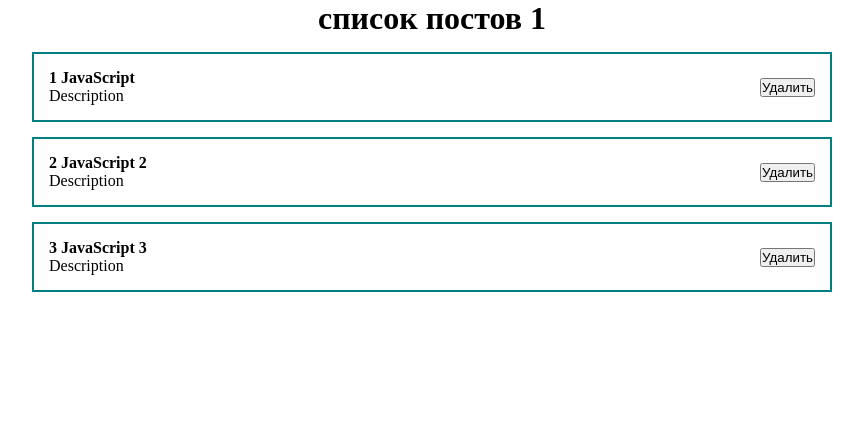
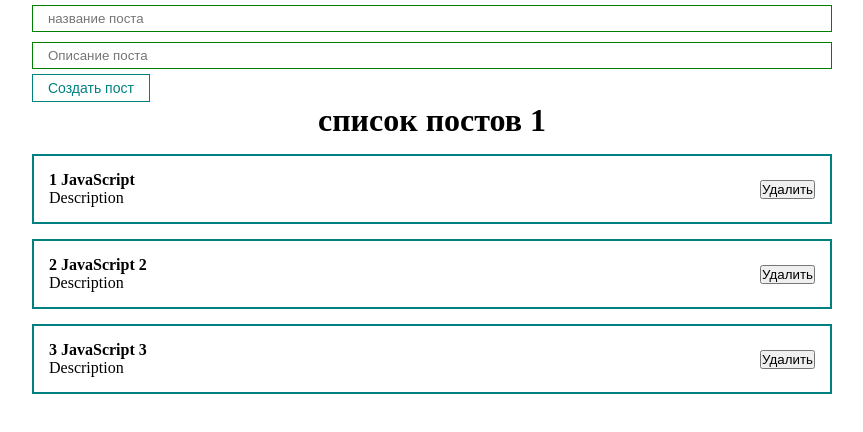
Before and after one commit to EvadS/se-react-learning, a React (Create React App) app in the folder hello-form/: page / in a window 1280 px wide. Shown: the top 432 px of the page, without its empty margins (208-1071 px from the left). Built offline with nearby package versions, Linux system fonts and the light colour scheme.

Commit message:
Managed and not managed component

```diff
--- a/hello-form/src/App.js
+++ b/hello-form/src/App.js
@@ -1,7 +1,9 @@
 import './styles/App.css';
 import '../src/styles/App.css'
-import {useState} from "react";
+import {useRef, useState} from "react";
 import PostList from "./components/PostList";
+import MyButton from "./components/UI/button/MyButton";
+import MyInput from "./components/UI/input/MyInput";
 
 function App() {
 
@@ -11,9 +13,39 @@
         {id: 3, title: 'JavaScript 3', body: 'Description'}
     ]);
 
+    const [title, setTitle] = useState('')
+    const bodyInputRef= useRef();
+
+    const addNewPost = (e) => {
+        e.preventDefault();
+        console.log(title);
+        console.log(bodyInputRef.current.value);
+    }
+
     return (
         <div>
-           <PostList posts={posts} title="список постов 1"/>
+            <form>
+                {/*упраляемый*/}
+                <MyInput
+                    value={title}
+                    type="text"
+                    placeholder="название поста"
+                    onChange={e => setTitle(e.target.value)}
+                />
+                {/*<input*/}
+                {/*    ref={bodyInputRef}*/}
+                {/*type="text"*/}
+                {/*/>*/}
+                {/* неуправляемый/неконтроллируемый*/}
+                <MyInput
+                    type="text"
+                    ref={bodyInputRef}
+                    placeholder="Описание поста"/>
+
+                <MyButton onClick={addNewPost}>Создать пост</MyButton>
+            </form>
+
+            <PostList posts={posts} title="список постов 1"/>
         </div>
     );
 }
--- a/hello-form/src/components/PostItem.jsx
+++ b/hello-form/src/components/PostItem.jsx
@@ -1,9 +1,7 @@
 import React from 'react';
 
 const PostItem = (props) => {
-    console.log(props);
-
-    return (
+      return (
         <div className="App">
             <div className="post">
                 <div className="post__content">
--- /dev/null
+++ b/hello-form/src/components/UI/button/MyButton.jsx
@@ -0,0 +1,13 @@
+import React from 'react';
+import classes from './Mybutton.module.css'
+
+
+const MyButton = ({children,...props}) => {
+    return (
+        <button {...props}  className={classes.myBtn}>
+            {children}
+        </button>
+    );
+};
+
+export default MyButton;
--- /dev/null
+++ b/hello-form/src/components/UI/button/Mybutton.module.css
@@ -0,0 +1,8 @@
+.myBtn{
+    padding: 5px 15px;
+    color: teal;
+    font-size: 14px;
+    background: transparent;
+    border: 1px solid teal;
+    cursor: pointer;
+}
--- /dev/null
+++ b/hello-form/src/components/UI/input/MyInput.jsx
@@ -0,0 +1,10 @@
+import React from 'react';
+import  classes from './MyInput.module.css'
+
+const MyInput =React.forwardRef((props, ref) => {
+    return (
+        <input ref={ref} className={classes.myInput} {...props} />
+    );
+});
+
+export default MyInput;
--- /dev/null
+++ b/hello-form/src/components/UI/input/MyInput.module.css
@@ -0,0 +1,6 @@
+.myInput{
+    width: 100%;
+    padding: 5px 15px;
+    margin: 5px 0;
+    border: 1px solid green;
+}
```
